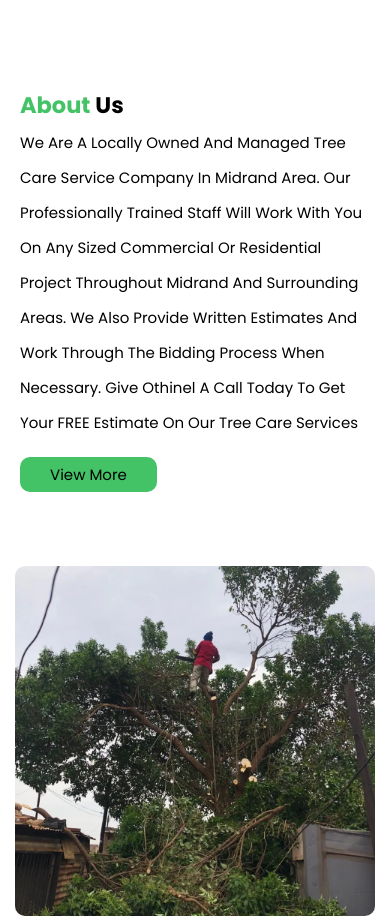
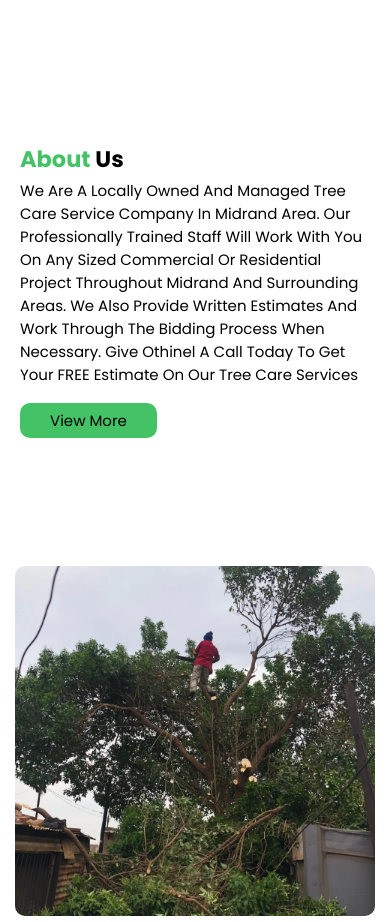
Before and after one commit to datlearner/Othinel-Tree-Cutting, a plain HTML site: page index.html in a window 390 px wide. Shown: the part 820-1742 px from the top of the page. Drawn offline with Linux system fonts and the light colour scheme; a web font is replaced by a local one.

Commit message:
solved a responsive bug issue

```diff
--- a/style.css
+++ b/style.css
@@ -533,6 +533,9 @@ footer .btns a{
     .infor-div1, .infor-div2{
         width: 400px;
     }
+    .div1 p{
+        line-height: normal;
+    }
 
 }
 
```
